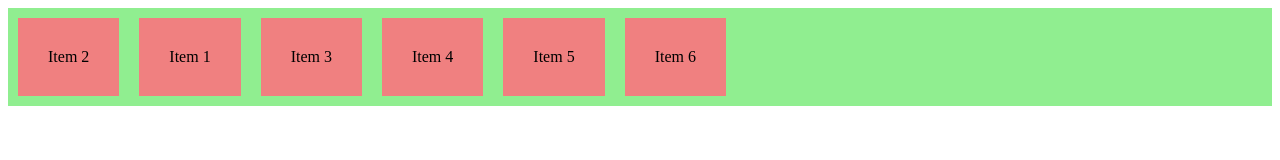
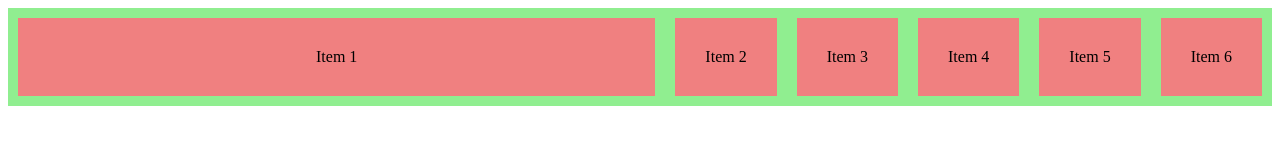
Before and after one commit to Falc0n89/flexbox, a plain HTML site: page index.html in a window 1280 px wide. Drawn offline with Linux system fonts and the light colour scheme.

Commit message:
updating Pi

```diff
--- a/index.html
+++ b/index.html
@@ -1,5 +1,6 @@
 <!DOCTYPE html>
 <html lang="en">
+
 <head>
     <meta charset="UTF-8">
     <meta name="viewport" content="width=device-width, initial-scale=1.0">
@@ -11,9 +12,10 @@
             /* justify-content: space-evenly;
             align-items: baseline; */
             background: lightgreen;
-           /* align-content: space-around; */
+            /* align-content: space-around; */
 
         }
+
         .item {
             background: lightcoral;
             padding: 30px;
@@ -26,11 +28,12 @@
         }
     </style>
 </head>
+
 <body>
 
     <div id="container">
-        <div class="item">Item 1</div>
-        <div class="item order">Item 2</div>
+        <div class="item" style="flex-grow: 1;">Item 1</div>
+        <div class="item">Item 2</div>
         <div class="item">Item 3</div>
         <div class="item">Item 4</div>
         <div class="item">Item 5</div>
@@ -38,4 +41,5 @@
     </div>
 
 </body>
+
 </html>
```
